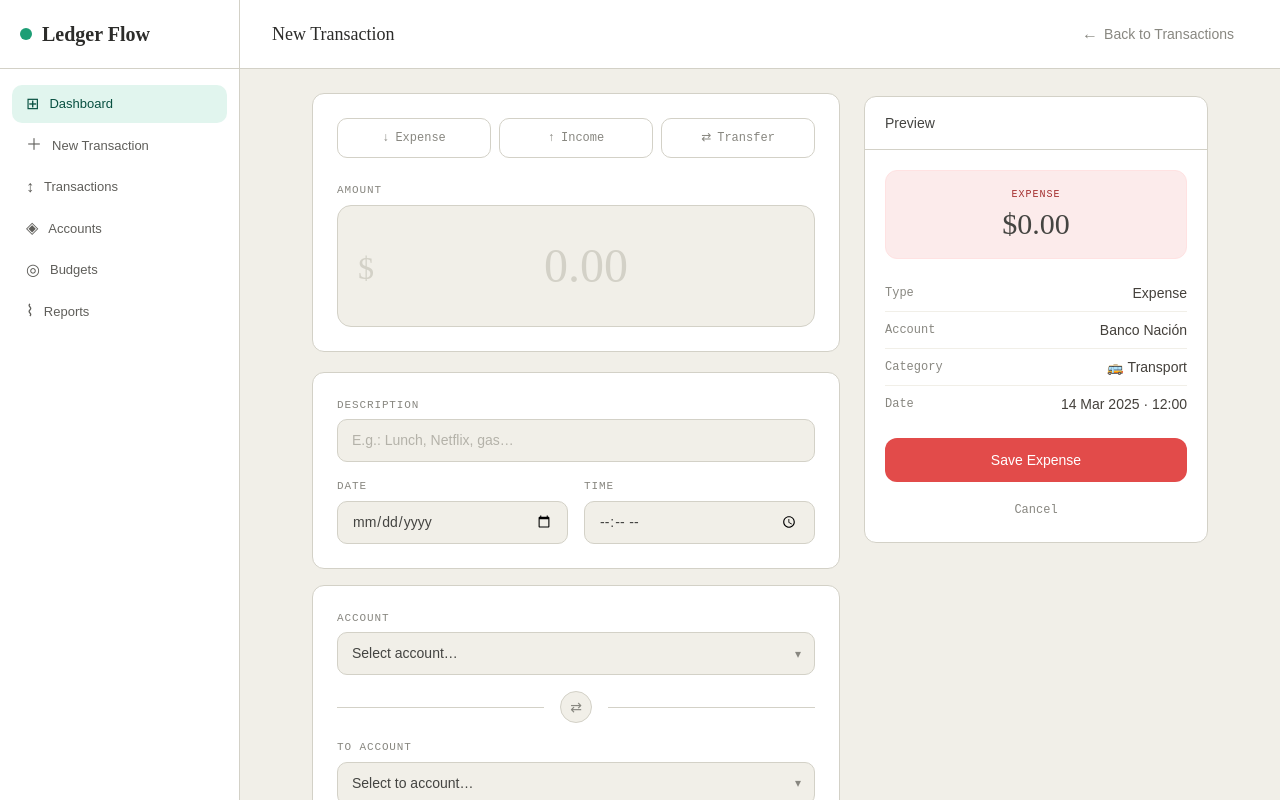
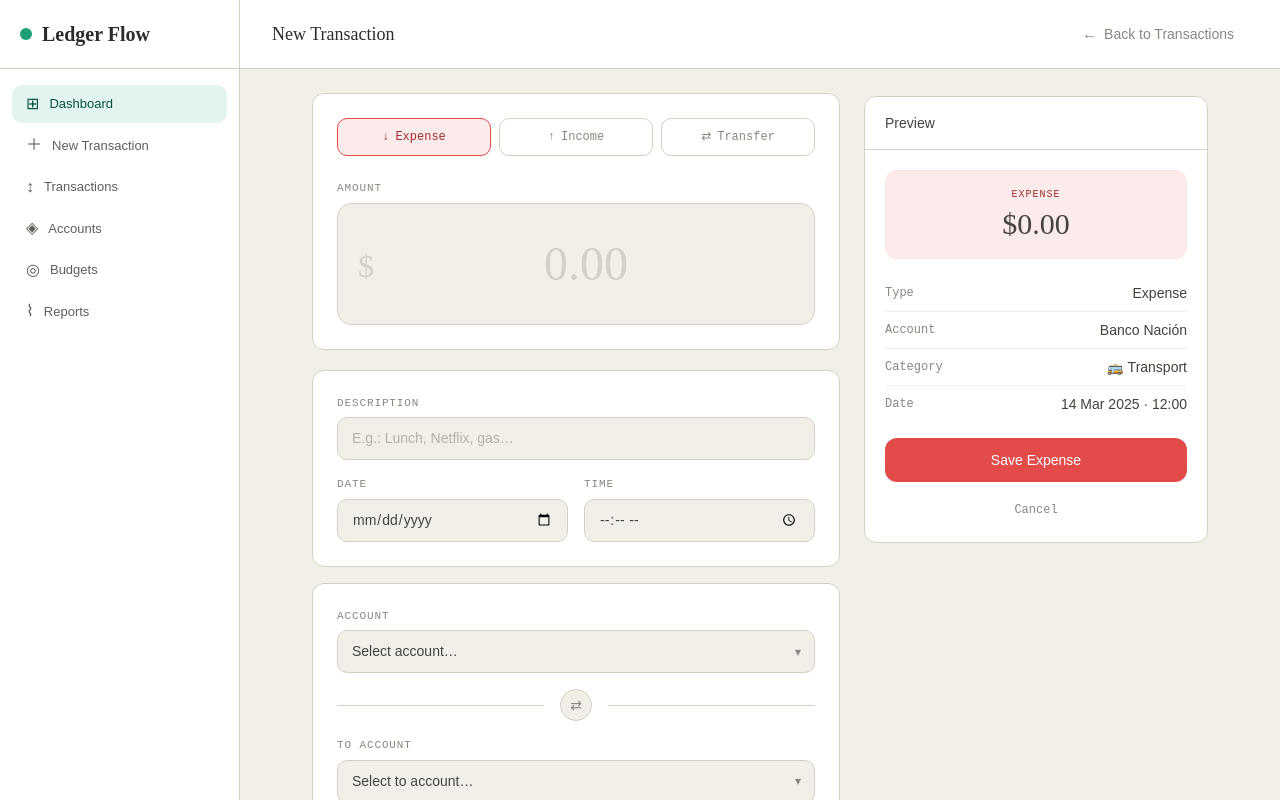
Before and after one commit to alex16jpv/ledger-flow, a Next.js app: page /transactions/new in a window 1280 px wide. Shown: the top 800 px of the page. Built offline with nearby package versions, Linux system fonts and the light colour scheme.

Commit message:
feat: implement new transaction flow with type selection, form inputs, and live preview

```diff
--- a/app/globals.css
+++ b/app/globals.css
@@ -240,61 +240,6 @@ body {
   color: #9fe1cb;
 }
 
-/* ── Tab button ── */
-.tab-btn {
-  flex: 1;
-  padding: 10px 8px;
-  border-radius: 10px;
-  font-family: "DM Mono", monospace;
-  font-size: 12px;
-  font-weight: 500;
-  border: 1.5px solid #d3d1c7;
-  background: #fff;
-  color: #888780;
-  cursor: pointer;
-  transition: all 0.15s;
-  display: flex;
-  align-items: center;
-  justify-content: center;
-  gap: 6px;
-}
-.tab-btn:hover {
-  border-color: #888780;
-  color: #444441;
-}
-
-/* Tab active states per type */
-.tab-btn.active-gasto {
-  border-color: #e24b4a;
-  background: #fcebeb;
-  color: #a32d2d;
-}
-.tab-btn.active-ingreso {
-  border-color: #1d9e75;
-  background: #e1f5ee;
-  color: #085041;
-}
-.tab-btn.active-transfer {
-  border-color: #378add;
-  background: #e6f1fb;
-  color: #185fa5;
-}
-
-/* ── Tab content panels ── */
-/* .tab-panel {
-  display: none;
-}
-.tab-panel.active {
-  display: flex;
-  flex-direction: column;
-  gap: 16px;
-} */
-.tab-panel {
-  display: flex;
-  flex-direction: column;
-  gap: 16px;
-}
-
 /* ── Category chip grid ── */
 .cat-chip {
   display: flex;
--- a/app/transactions/new/components/LivePreview.tsx
+++ b/app/transactions/new/components/LivePreview.tsx
@@ -1,6 +1,37 @@
+import { TypeTransactionType } from "@/types/Transaction.types";
+import { TRANSACTION_TYPE_LABELS, TRANSACTION_TYPES } from "@/utils/constants";
 import Link from "next/link";
 
-export default function LivePreview() {
+export default function LivePreview({
+  selectedType,
+}: {
+  selectedType: TypeTransactionType;
+}) {
+  const typeColors: { [key in TypeTransactionType]: any } = {
+    EXPENSE: {
+      bgColor: "bg-red-50",
+      textColor: "text-red-600",
+      borderColor: "border-red-100",
+      btnBgColor: "bg-red-400",
+      btnHoverBgColor: "hover:bg-red-600",
+    },
+    INCOME: {
+      bgColor: "bg-teal-50",
+      textColor: "text-teal-600",
+      borderColor: "border-teal-100",
+      btnBgColor: "bg-teal-400",
+      btnHoverBgColor: "hover:bg-teal-600",
+    },
+    TRANSFER: {
+      bgColor: "bg-blue-50",
+      textColor: "text-blue-600",
+      borderColor: "border-blue-100",
+      btnBgColor: "bg-blue-400",
+      btnHoverBgColor: "hover:bg-blue-600",
+    },
+  };
+  const selectedColors = typeColors[selectedType];
+
   return (
     <div className="lg:col-span-2 flex flex-col gap-5">
       <div className="sticky top-24 flex flex-col gap-4">
@@ -14,13 +45,13 @@ export default function LivePreview() {
             {/* Amount preview */}
             <div
               id="preview-amount-wrap"
-              className="bg-red-50 rounded-xl p-4 text-center border border-red-100 transition-all"
+              className={`rounded-xl p-4 text-center border ${selectedColors.borderColor} ${selectedColors.bgColor} transition-all`}
             >
               <p
                 id="preview-type-label"
-                className="font-mono text-[10px] uppercase tracking-widest text-red-600 mb-1"
+                className={`font-mono text-[10px] uppercase tracking-widest ${selectedColors.textColor} mb-1`}
               >
-                Expense
+                {TRANSACTION_TYPE_LABELS[selectedType]}
               </p>
               <p
                 id="preview-amount"
@@ -35,10 +66,11 @@ export default function LivePreview() {
               <div className="preview-row">
                 <span className="font-mono text-xs text-stone-400">Type</span>
                 <span id="preview-tipo" className="text-sm text-stone-700">
-                  Expense
+                  {TRANSACTION_TYPE_LABELS[selectedType]}
                 </span>
               </div>
 
+              {selectedType !== TRANSACTION_TYPES.TRANSFER && (
                 <div className="preview-row" id="preview-account-row">
                   <span className="font-mono text-xs text-stone-400">
                     Account
@@ -47,12 +79,10 @@ export default function LivePreview() {
                     Banco Nación
                   </span>
                 </div>
+              )}
 
-              <div
-                className="preview-row"
-                id="preview-transfer-row"
-                style={{ display: "none" }}
-              >
+              {selectedType === TRANSACTION_TYPES.TRANSFER && (
+                <div className="preview-row" id="preview-transfer-row">
                   <span className="font-mono text-xs text-stone-400">
                     Transfer
                   </span>
@@ -60,13 +90,16 @@ export default function LivePreview() {
                     Nación → Galicia
                   </span>
                 </div>
+              )}
 
+              {selectedType === TRANSACTION_TYPES.EXPENSE && (
                 <div className="preview-row" id="preview-cat-row">
                   <span className="font-mono text-xs text-stone-400">
                     Category
                   </span>
                   <span className="text-sm text-stone-700">🚌 Transport</span>
                 </div>
+              )}
 
               <div className="preview-row">
                 <span className="font-mono text-xs text-stone-400">Date</span>
@@ -102,9 +135,11 @@ export default function LivePreview() {
             <button
               id="save-btn"
               type="submit"
-              className="w-full bg-red-400 hover:bg-red-600 text-white font-medium text-sm rounded-xl py-3 transition-colors"
+              className={`w-full ${selectedColors.btnBgColor} ${selectedColors.btnHoverBgColor} text-white font-medium text-sm rounded-xl py-3 transition-colors`}
             >
-              Save Expense
+              {selectedType === TRANSACTION_TYPES.TRANSFER
+                ? `Confirm Transfer`
+                : `Save ${TRANSACTION_TYPE_LABELS[selectedType]}`}
             </button>
 
             <Link
--- /dev/null
+++ b/app/transactions/new/components/NewTransactionContainer.tsx
@@ -0,0 +1,32 @@
+"use client";
+import { useState } from "react";
+import AmountInput from "./AmountInput";
+import LivePreview from "./LivePreview";
+import TransactionForm from "./TransactionForm";
+import TrxTypeSelector from "./TypeSelector";
+import { TypeTransactionType } from "@/types/Transaction.types";
+import { TRANSACTION_TYPES } from "@/utils/constants";
+
+export default function NewTransactionContainer() {
+  const [selectedType, setSelectedType] = useState<TypeTransactionType>(
+    TRANSACTION_TYPES.EXPENSE,
+  );
+
+  return (
+    <>
+      <div className="lg:col-span-3 flex flex-col gap-5">
+        <section className="bg-white border border-stone-100 rounded-xl p-6">
+          <TrxTypeSelector
+            selectedType={selectedType}
+            setSelectedType={setSelectedType}
+          />
+          <AmountInput />
+        </section>
+
+        <TransactionForm selectedType={selectedType} />
+      </div>
+
+      <LivePreview selectedType={selectedType} />
+    </>
+  );
+}
--- a/app/transactions/new/components/TypeSelector.tsx
+++ b/app/transactions/new/components/TypeSelector.tsx
@@ -1,40 +1,63 @@
-export default function TrxTypeSelector() {
+import { TypeTransactionType } from "@/types/Transaction.types";
+import { TRANSACTION_TYPES } from "@/utils/constants";
+import TypeSelectorButton from "./TypeSelectorButton";
+
+const { EXPENSE, INCOME, TRANSFER } = TRANSACTION_TYPES;
+
+export default function TrxTypeSelector({
+  selectedType,
+  setSelectedType,
+}: {
+  selectedType: TypeTransactionType;
+  setSelectedType: (type: TypeTransactionType) => void;
+}) {
+  const handleTypeChange = (type: TypeTransactionType) => {
+    if (type === selectedType) return;
+
+    setSelectedType(type);
+  };
+
   return (
     <div
       className="flex gap-2 mb-6"
       role="tablist"
       aria-label="Transaction type"
     >
-      <button
-        id="tab-expense"
-        className="tab-btn active-expense"
-        role="tab"
-        aria-selected="true"
-        aria-controls="panel-expense"
-        // onclick="switchTab('expense')"
+      <TypeSelectorButton
+        isSelected={selectedType === EXPENSE}
+        onClick={() => handleTypeChange(EXPENSE)}
+        className={
+          selectedType === EXPENSE
+            ? "bg-red-50 text-red-600 border-red-400"
+            : undefined
+        }
       >
         <span>↓</span> Expense
-      </button>
-      <button
-        id="tab-income"
-        className="tab-btn"
-        role="tab"
-        aria-selected="false"
-        aria-controls="panel-income"
-        // onclick="switchTab('income')"
+      </TypeSelectorButton>
+
+      <TypeSelectorButton
+        isSelected={selectedType === INCOME}
+        onClick={() => handleTypeChange(INCOME)}
+        className={
+          selectedType === INCOME
+            ? "bg-teal-50 text-teal-600 border-teal-400"
+            : undefined
+        }
       >
         <span>↑</span> Income
-      </button>
-      <button
-        id="tab-transfer"
-        className="tab-btn"
-        role="tab"
-        aria-selected="false"
-        aria-controls="panel-transfer"
-        // onclick="switchTab('transfer')"
+      </TypeSelectorButton>
+
+      <TypeSelectorButton
+        isSelected={selectedType === TRANSFER}
+        onClick={() => handleTypeChange(TRANSFER)}
+        className={
+          selectedType === TRANSFER
+            ? "bg-blue-50 text-blue-600 border-blue-400"
+            : undefined
+        }
       >
         <span>⇄</span> Transfer
-      </button>
+      </TypeSelectorButton>
     </div>
   );
 }
--- /dev/null
+++ b/app/transactions/new/components/TypeSelectorButton.tsx
@@ -0,0 +1,24 @@
+export default function TypeSelectorButton({
+  isSelected,
+  onClick,
+  children,
+  className = "",
+}: {
+  isSelected: boolean;
+  onClick: (e: any) => void;
+  children: React.ReactNode;
+  className?: string;
+}) {
+  return (
+    <button
+      id="tab-expense"
+      className={`flex flex-1 items-center justify-center gap-1.5 rounded-[10px] border-[1.5px] px-2 py-2.5 font-mono text-xs font-medium cursor-pointer transition-all duration-150 hover:border-stone-400 hover:text-stone-800 ${className ? className : "border-stone-100 bg-white text-stone-400"}`}
+      role="tab"
+      aria-selected={isSelected}
+      aria-controls="panel-expense"
+      onClick={onClick}
+    >
+      {children}
+    </button>
+  );
+}
--- a/app/transactions/new/page.tsx
+++ b/app/transactions/new/page.tsx
@@ -1,9 +1,6 @@
 import ButtonLink from "@/components/ButtonLink";
 import Header from "@/components/Header";
-import TrxTypeSelector from "./components/TypeSelector";
-import AmountInput from "./components/AmountInput";
-import LivePreview from "./components/LivePreview";
-import TransactionForm from "@/app/transactions/new/components/TransactionForm";
+import NewTransactionContainer from "./components/NewTransactionContainer";
 
 export default function NewTransactionPage() {
   return (
@@ -22,16 +19,7 @@ export default function NewTransactionPage() {
 
       <main className="flex-1 px-5 lg:px-8 py-6">
         <div className="max-w-4xl mx-auto grid grid-cols-1 lg:grid-cols-5 gap-6">
-          <div className="lg:col-span-3 flex flex-col gap-5">
-            <section className="bg-white border border-stone-100 rounded-xl p-6">
-              <TrxTypeSelector />
-              <AmountInput />
-            </section>
-
-            <TransactionForm />
-          </div>
-
-          <LivePreview />
+          <NewTransactionContainer />
         </div>
       </main>
     </>
--- a/components/TransactionItem.tsx
+++ b/components/TransactionItem.tsx
@@ -1,22 +1,19 @@
 import { TransactionType } from "@/types/Transaction.types";
 import { formatAmount, formatDate } from "@/utils/utils";
+import { TRANSACTION_TYPE_LABELS, TRANSACTION_TYPES } from "@/utils/constants";
+
+const { EXPENSE, INCOME, TRANSFER } = TRANSACTION_TYPES;
 
 const TYPE_COLORS = {
-  EXPENSE: "text-red-600",
-  INCOME: "text-green-600",
-  TRANSFER: "text-blue-600",
-} as const;
-
-const TYPE_LABELS = {
-  EXPENSE: "Expense",
-  INCOME: "Income",
-  TRANSFER: "Transfer",
+  [EXPENSE]: "text-red-600",
+  [INCOME]: "text-green-600",
+  [TRANSFER]: "text-blue-600",
 } as const;
 
 const TYPE_PREFIXES = {
-  EXPENSE: "− ",
-  INCOME: "+ ",
-  TRANSFER: "⇄ ",
+  [EXPENSE]: "− ",
+  [INCOME]: "+ ",
+  [TRANSFER]: "⇄ ",
 } as const;
 
 const DATE_OPTIONS: Intl.DateTimeFormatOptions = {
@@ -29,24 +26,18 @@ const TIME_OPTIONS: Intl.DateTimeFormatOptions = {
   // hour12: false,
 };
 
-const TRANSACTION_LABELS: Record<TransactionType["type"], string> = {
-  TRANSFER: "Internal Transfer",
-  INCOME: "Income",
-  EXPENSE: "Expense",
-};
+function getSubtitle(transaction: TransactionType): string {
+  const label = TRANSACTION_TYPE_LABELS[transaction.type];
 
-function getSubtitle(transaction: TransactionType): string {
-  const label = TRANSACTION_LABELS[transaction.type];
-
-  if (transaction.type === "TRANSFER") {
+  if (transaction.type === TRANSFER) {
     return `${label} · ${transaction.from_account_id} → ${transaction.to_account_id}`;
   }
 
-  if (transaction.type === "INCOME") {
+  if (transaction.type === INCOME) {
     return `${label} · ${transaction.to_account_id}`;
   }
 
-  if (transaction.type === "EXPENSE") {
+  if (transaction.type === EXPENSE) {
     const category = transaction.category ?? "Uncategorized";
     return `${label} · ${category} · ${transaction.from_account_id}`;
   }
@@ -73,7 +64,7 @@ export default function TransactionItem({
     minimumFractionDigits: 2,
     maximumFractionDigits: 2,
   });
-  const amountAriaLabel = `${TYPE_LABELS[transaction.type]}: ${formattedAmount}`;
+  const amountAriaLabel = `${TRANSACTION_TYPE_LABELS[transaction.type]}: ${formattedAmount}`;
 
   return (
     <li className="flex items-center gap-4 px-6 py-3.5 hover:bg-stone-50 transition-colors">
--- a/types/Transaction.types.ts
+++ b/types/Transaction.types.ts
@@ -1,6 +1,8 @@
+export type TypeTransactionType = "EXPENSE" | "INCOME" | "TRANSFER";
+
 type TransactionBase = {
   id: string;
-  type: "EXPENSE" | "INCOME" | "TRANSFER";
+  type: TypeTransactionType;
   amount: number;
   date: Date;
   category?: string;
--- /dev/null
+++ b/utils/constants.ts
@@ -0,0 +1,15 @@
+import { TypeTransactionType } from "@/types/Transaction.types";
+
+export const TRANSACTION_TYPES: {
+  [key in TypeTransactionType]: TypeTransactionType;
+} = {
+  EXPENSE: "EXPENSE",
+  INCOME: "INCOME",
+  TRANSFER: "TRANSFER",
+};
+
+export const TRANSACTION_TYPE_LABELS = {
+  EXPENSE: "Expense",
+  INCOME: "Income",
+  TRANSFER: "Transfer",
+} as const;
```
Also changed, not shown: app/transactions/new/components/TransactionForm.tsx (+18 -9 lines). Lines whose indentation alone changed are shown as unchanged.
